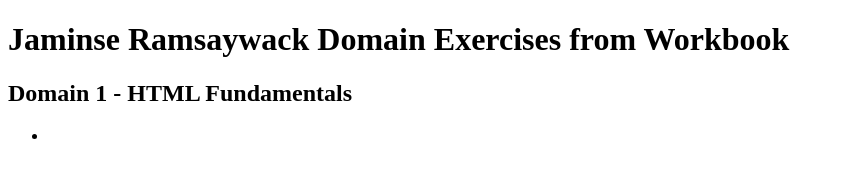
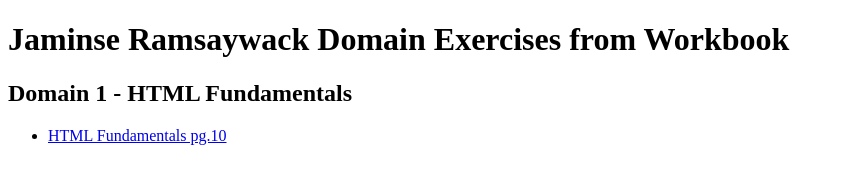
Before and after one commit to jasminer2/Certification-Prep_Jasmine, a plain HTML site: page index.html in a window 1280 px wide. Shown: the whole page, without its empty margins (0-843 px from the left). Drawn offline with Linux system fonts and the light colour scheme.

Commit message:
Update index.html

```diff
--- a/index.html
+++ b/index.html
@@ -8,8 +8,9 @@
     <h2>Domain 1 - HTML Fundamentals</h2>
     <ul>
       <li>
-        <a href=
+        <a href="Domain 1/MusicStore1/index.html">HTML Fundamentals pg.10</a>
       </li>
     </ul>
+
   </body>
 </html>
```
